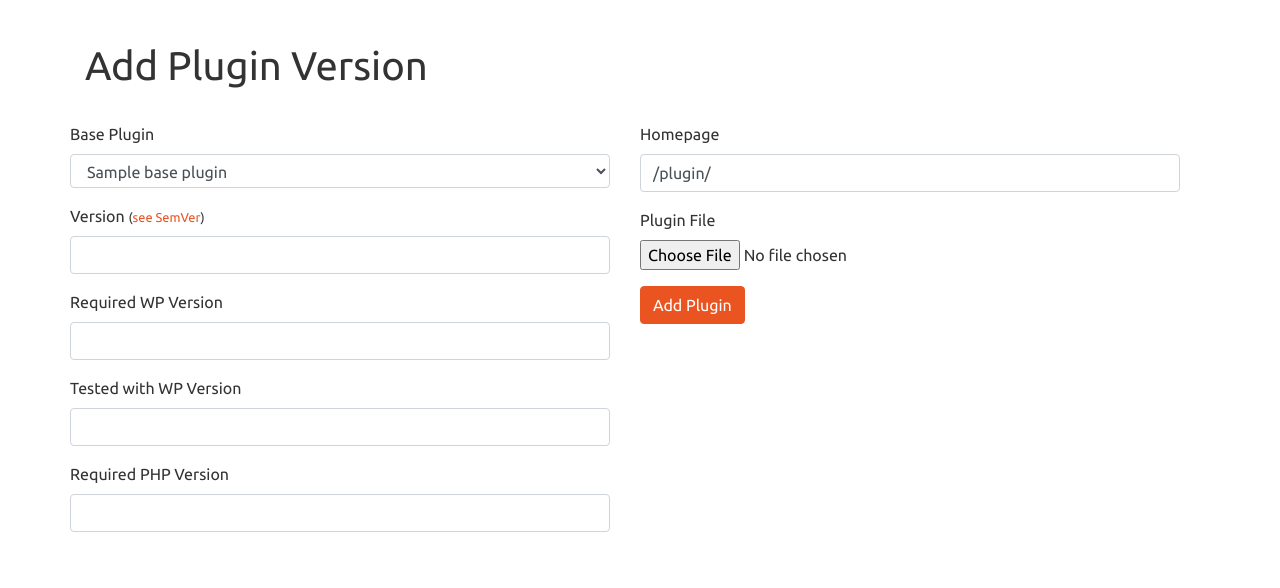
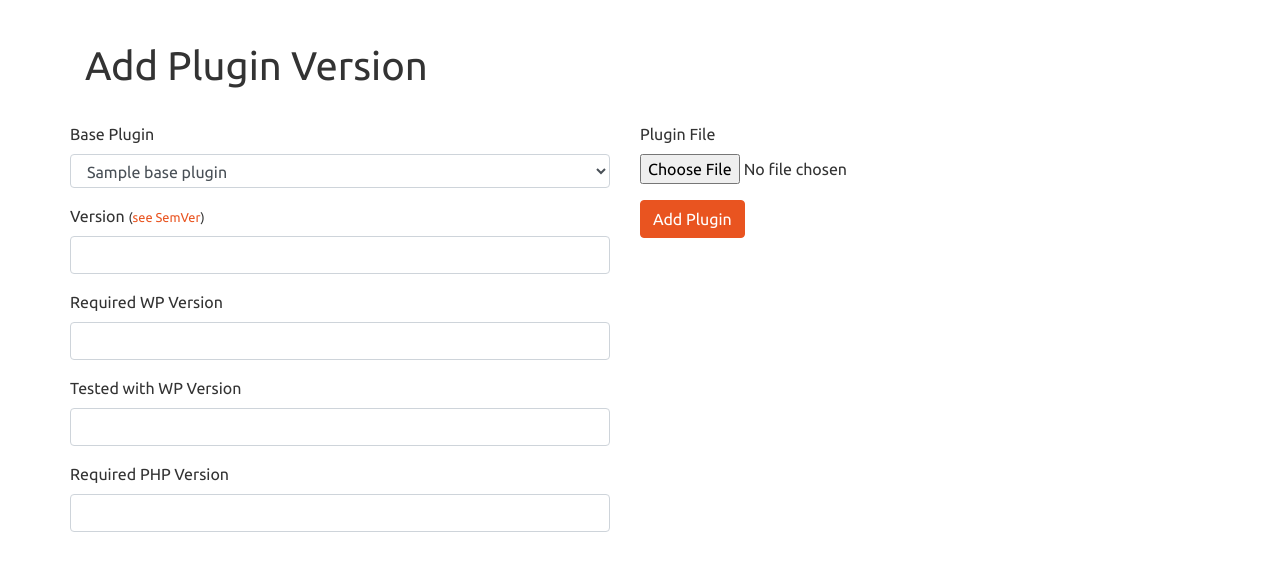
Before and after one commit to KaiserWerk/WPCustomRepository, a PHP site: template resources/views/plugin/add_version.tpl.php in a window 1280 px wide. Shown: the part 56-644 px from the top of the page. Run offline with PHP 8.4, Linux system fonts and the light colour scheme; the template is opened without the code that fills it: most values are stand-ins (such as "Sample title", 1, 10 or a date in 2020); data that the repository does not hold is empty.

Commit message:
removed field Homepage from /plugin/version/add

```diff
--- a/resources/views/plugin/add_version.tpl.php
+++ b/resources/views/plugin/add_version.tpl.php
@@ -37,10 +37,6 @@
                     </div>
                     <div class="col-md-6 col-sm-12">
                         <div class="form-group">
-                            <label for="homepage">Homepage</label>
-                            <input type="text" name="_plugin_version_add[homepage]" id="homepage" class="form-control" placeholder="http://" value="<?=Helper::getHost();?>/plugin/">
-                        </div>
-                        <div class="form-group">
                             <label for="plugin_file">Plugin File</label>
                             <input type="file" name="_plugin_version_add_plugin_file" id="plugin_file" class="form-control-file" required>
                         </div>
```
